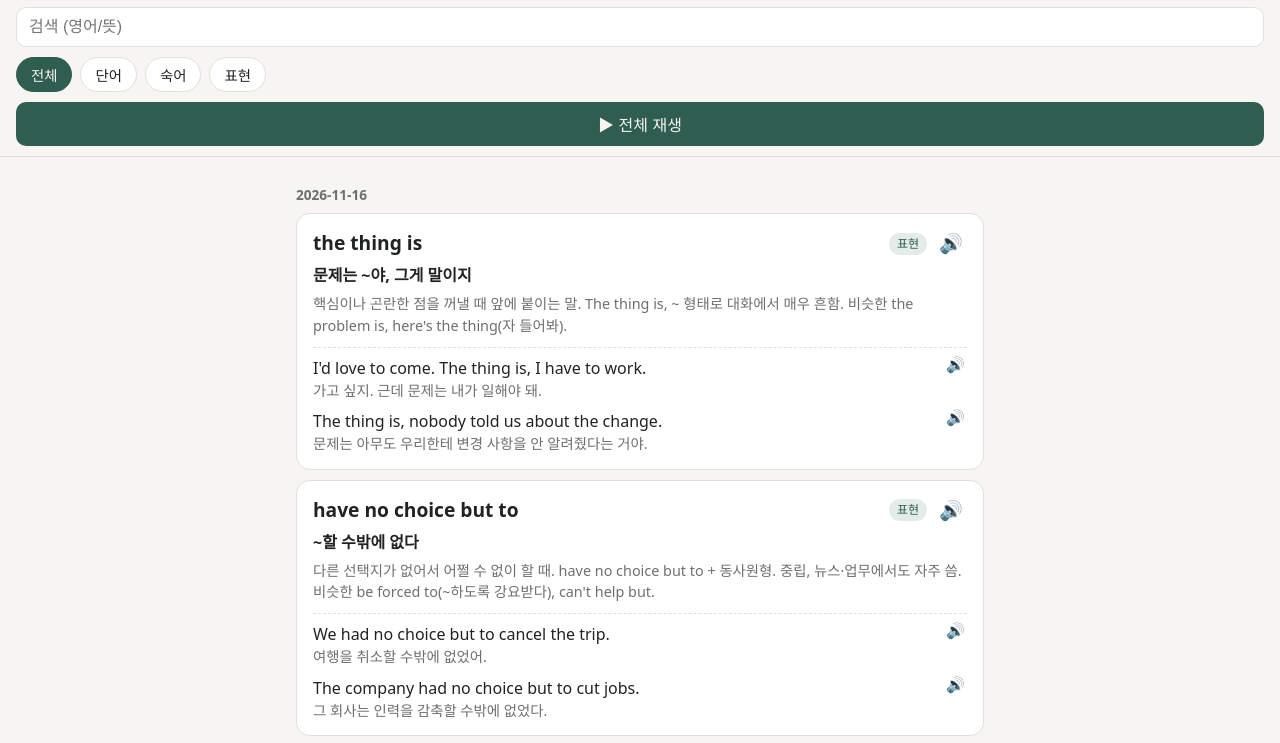
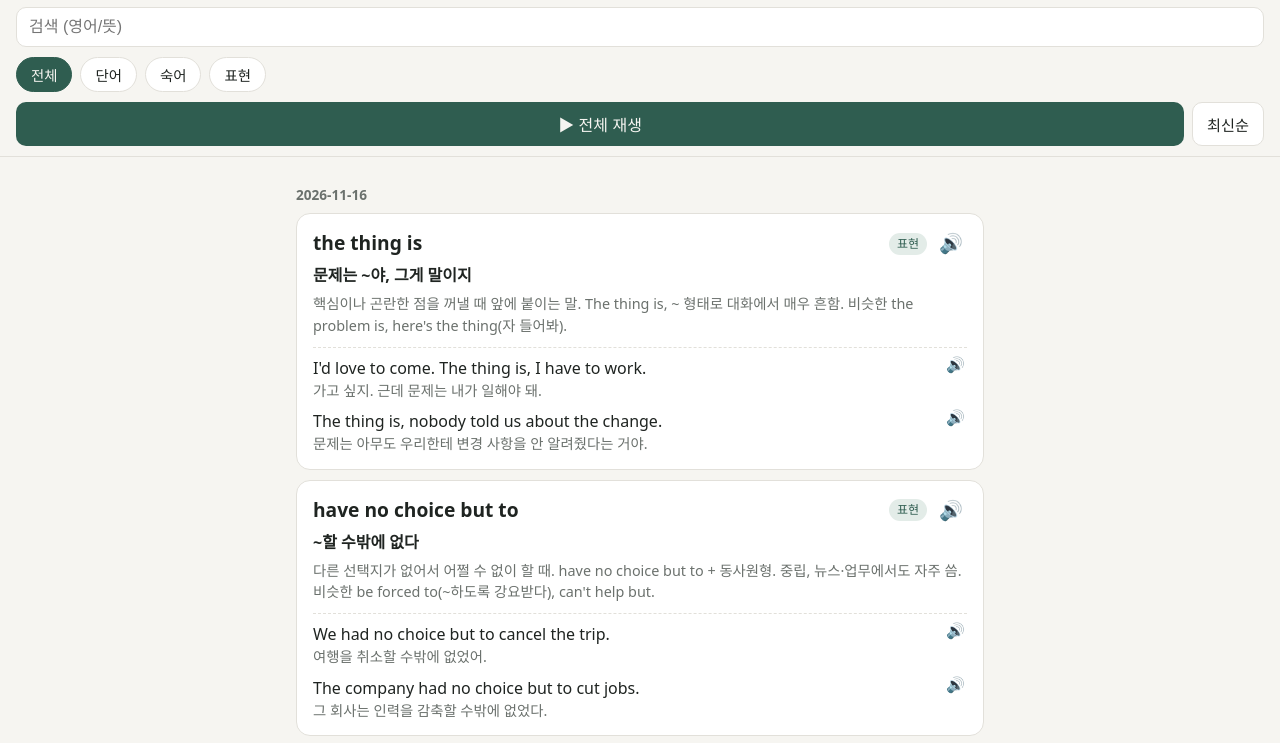
Before and after one commit to dtc03012/english_study, a plain HTML site: page index.html in a window 1280 px wide. Both pictures are taken after a click on the button "목록". Shown: the part 54-797 px from the top of the page. Drawn offline with Linux system fonts and the light colour scheme.

Commit message:
Add newest/oldest sort toggle to the list
The choice applies to every filter tab and to play-all, and is kept
in localStorage.

Co-Authored-By: Claude Opus 5.5 <noreply@anthropic.com>
Claude-Session: https://claude.ai/code/session_01D1Dgtc1DZuFx4n1RGKivVD

```diff
--- a/app.js
+++ b/app.js
@@ -20,6 +20,17 @@ function speak(text) {
 }
 
 let shown = [];
+const sortBtn = document.getElementById('sort');
+let oldestFirst = false;
+try { oldestFirst = localStorage.getItem('english-notes-sort') === 'oldest'; } catch (_) {}
+sortBtn.textContent = oldestFirst ? '오래된순' : '최신순';
+sortBtn.addEventListener('click', () => {
+  oldestFirst = !oldestFirst;
+  sortBtn.textContent = oldestFirst ? '오래된순' : '최신순';
+  try { localStorage.setItem('english-notes-sort', oldestFirst ? 'oldest' : 'newest'); } catch (_) {}
+  render();
+  window.scrollTo(0, 0);
+});
 
 function render() {
   stopAll();
@@ -28,6 +39,8 @@ function render() {
     (typeFilter === 'all' || e.type === typeFilter) &&
     (!q || [e.term, e.meaning, e.note || ''].join(' ').toLowerCase().includes(q))
   );
+  // entries are newest-first; reversing gives oldest-first in the order they were added.
+  if (oldestFirst) shown.reverse();
 
   if (!shown.length) {
     listEl.innerHTML = `<p class="empty">${entries.length ? '검색 결과가 없습니다.' : '아직 저장된 표현이 없습니다.'}</p>`;
@@ -198,7 +211,7 @@ tabBtns.forEach((btn) => btn.addEventListener('click', () => {
   stopAll();
   listEl.hidden = view !== 'list';
   searchEl.hidden = view !== 'list';
-  playBtn.hidden = view !== 'list';
+  document.getElementById('list-actions').hidden = view !== 'list';
   quizEl.hidden = view !== 'quiz';
   settingsEl.hidden = view !== 'settings';
   document.querySelector('.filters').hidden = view === 'settings';
--- a/index.html
+++ b/index.html
@@ -27,7 +27,10 @@
       <button data-type="idiom">숙어</button>
       <button data-type="phrase">표현</button>
     </div>
-    <button id="play-all" class="play-all">▶ 전체 재생</button>
+    <div class="actions" id="list-actions">
+      <button id="play-all" class="play-all">▶ 전체 재생</button>
+      <button id="sort" class="sort">최신순</button>
+    </div>
   </header>
   <main id="list"></main>
   <main id="quiz" hidden></main>
--- a/style.css
+++ b/style.css
@@ -121,9 +121,18 @@ main { padding: 8px 16px 40px; max-width: 720px; margin: 0 auto; }
   color: var(--bg);
 }
 .score { font-size: 2rem; font-weight: 700; color: var(--accent); margin: 24px 0 4px; text-align: center; }
+.actions { display: flex; gap: 8px; margin-top: 10px; }
+.sort {
+  flex: none;
+  padding: 10px 14px;
+  font-size: 0.95rem;
+  border: 1px solid var(--border);
+  border-radius: 10px;
+  background: var(--card);
+  color: var(--text);
+}
 .play-all {
-  width: 100%;
-  margin-top: 10px;
+  flex: 1;
   padding: 10px;
   font-size: 1rem;
   border: none;
```
